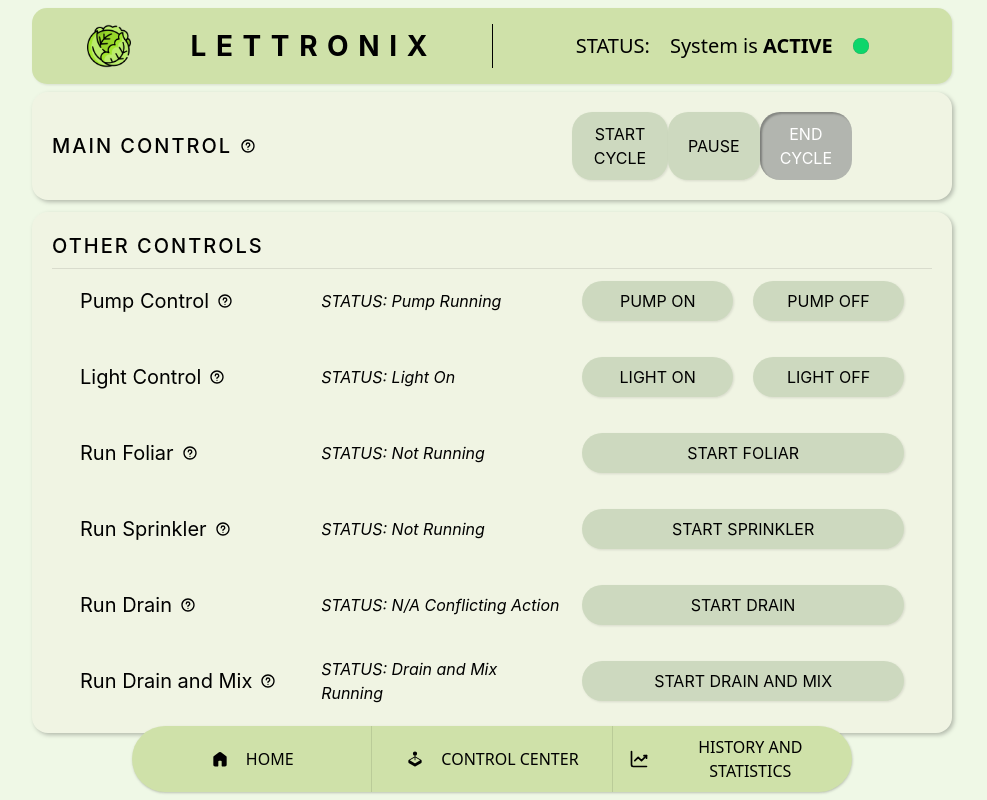
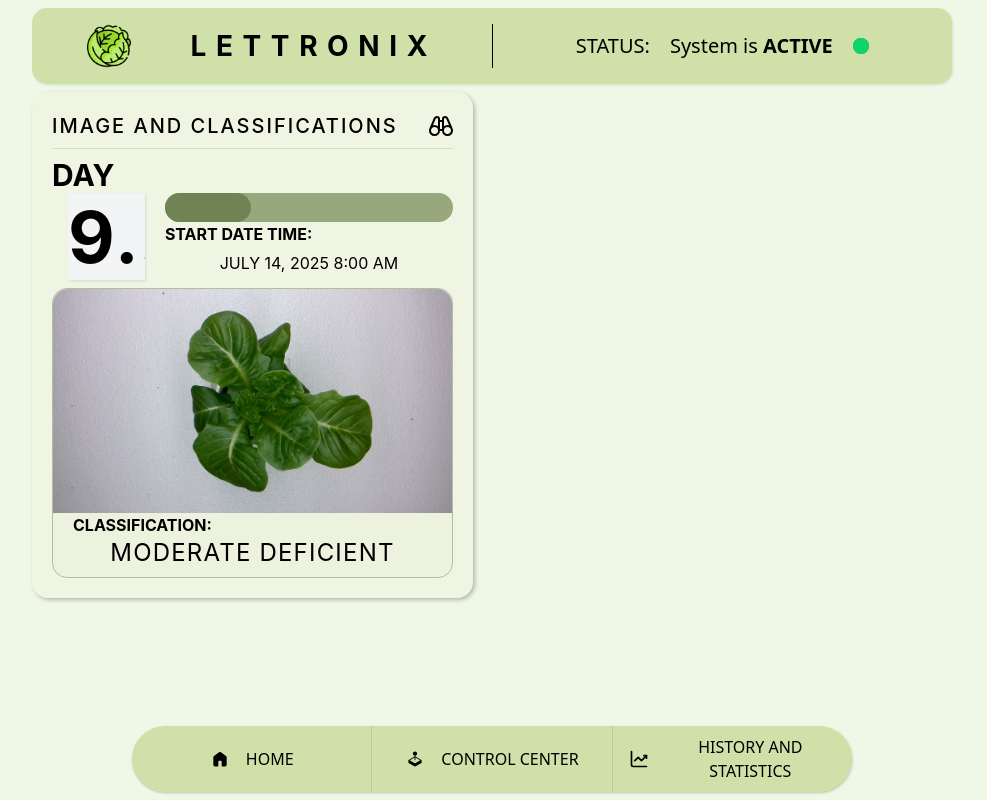
Before and after one commit to Studiuum/LettronixWeb, a React (Vite) app: page / in a window 1280 px wide. Shown: the whole page, without its empty margins (148-1135 px from the left). Built offline with nearby package versions, Linux system fonts and the light colour scheme.

Commit message:
DAYS Number fixed, first half of history and stats fixed

```diff
--- a/src/App.tsx
+++ b/src/App.tsx
@@ -5,6 +5,7 @@ import HeaderRender from "./components/HeaderRender";
 import HomeWindowRender from "./components/HomeWindow";
 import FootRender from "./components/FooterRender";
 import ControlCenterRender from "./components/ControlCenterRender";
+import HistoryStatRender from "./components/HistoryStatsRender";
 // import "./index.css";
 
 function App() {
@@ -13,7 +14,8 @@ function App() {
       <div className="flex flex-col justify-between gap-y-2 mx-45 my-2 overflow-visible">
         <HeaderRender />
         {/* <HomeWindowRender /> */}
-        <ControlCenterRender />
+        {/* <ControlCenterRender /> */}
+        <HistoryStatRender />
       </div>
       <FootRender />
     </>
--- /dev/null
+++ b/src/components/HistoryStatsRender.tsx
@@ -0,0 +1,103 @@
+import "../LettronixTheme.css";
+
+const card =
+  "flex flex-col p-5 bg-lettronix-card-bg drop-shadow-all-fx font-Inter rounded-2xl border-0.25 border-lettronix-card-border gap-2";
+
+const titleCard =
+  "flex items-center justify-between border-b-1 border-lettronix-title-border pb-2";
+
+const titleName = "font-medium text-xl tracking-widest";
+
+interface SensorCardProps {
+  label: string;
+  value: number;
+}
+
+function RenderSensorReadingsCard({ label, value }: SensorCardProps) {
+  let fileName: string;
+  let stringVal: string;
+
+  if (label === "TEMP") {
+    fileName = "temperature";
+    stringVal = `${value}°C`;
+  } else if (label == "HUM") {
+    fileName = "humidity";
+    stringVal = `${value}%`;
+  } else {
+    fileName = label;
+    stringVal = `${value}`;
+  }
+
+  return (
+    <div className="flex flex-col flex-1 justify-center items-center font-bold gap-2">
+      <img src={`icons/${fileName}-reading-icon.svg`} className="w-12 h-12" />
+      <div className="flex-1 text-xl">{label}</div>
+      <div className="flex-1 text-2xl font-medium">{stringVal}</div>
+    </div>
+  );
+}
+
+const controlBtn =
+  "px-[20px] py-[10px] rounded-[20px] drop-shadow-btn-fx bg-lettronix-btn hover:bg-lettronix-hover active:bg-lettronix-selected active:drop-shadow-none active:inset-shadow-inward-all-fx disabled:bg-lettronix-btn-disabled disabled:drop-shadow-none disabled:inset-shadow-inward-all-fx disabled:text-white disabled:cursor-events-none transition active:scale-99 duration-300";
+
+function HistoryStatRender() {
+  return (
+    <>
+      <div className="flex flex-1 w-full h-full justify-center gap-10">
+        {/* LEFT SIDE */}
+        <div className={`${card} w-1/2 justify-between`}>
+          {/* OVERVIEW LINE */}
+          <div className={`${titleCard}`}>
+            <div className={`${titleName}`}>IMAGE AND CLASSIFICATIONS</div>
+            <img src="icons/overview-icon.svg" />
+          </div>
+
+          {/* DAYS - GROUP */}
+          <div className=" flex flex-col justify-center gap-0">
+            <div className="flex-1 font-bold text-3xl">DAY</div>
+            <div className="flex items-center justify-center ml-4 gap-5">
+              {/* FUNCION HERE */}
+              <input
+                type="text"
+                value={99}
+                className="shrink-0 w-1/5 font-bold text-7xl text-center overflow-hidden text-ellipsis whitespace-nowrap bg-gray-100 drop-shadow-btn-fx border-0.5 border-lettronix-title-border outline-0 focus:bg-lettronix-img-class"
+              />
+
+              <div className="flex flex-col w-full h-full text-[16px]">
+                {/* PROGRESS BAR */}
+                <div className="flex flex-1 h-4">
+                  {/* FUNCION HERE  */}
+                  <div className="flex-1 bg-lettronix-progressbar-bg rounded-full color-let">
+                    <div className="h-full bg-lettronix-progressbar-fg  rounded-full w-[30%] text-lettronix-progressbar-fg p-0.5"></div>
+                  </div>
+                </div>
+                <div className="font-bold flex-1 ">START DATE TIME:</div>
+                <div className="flex-1 text-center">JULY 14, 2025 8:00 AM</div>
+              </div>
+            </div>
+          </div>
+          {/* IMAGE + CLASSIFICATION */}
+          <div className="flex flex-col flex-1 rounded-[15px] gap-0 border-1 border-lettronix-selected">
+            <img
+              src="/WIN_20250331_18_16_58_Pro.jpg"
+              className="w-full h-70 object-cover flex-1 rounded-t-[15px]"
+            />
+            <div className="flex flex-col justify-center bg-lettronix-img-class rounded-b-[15px] pb-2">
+              <div className="flex-1 font-bold text-[16px] ml-5">
+                CLASSIFICATION:
+              </div>
+              <div className="flex-1 font-regular text-2xl text-center tracking-wider">
+                MODERATE DEFICIENT
+              </div>
+            </div>
+          </div>
+        </div>
+
+        {/* RIGHT SIDE */}
+        <div className="flex flex-col w-1/2  gap-3 justify-center"></div>
+      </div>
+    </>
+  );
+}
+
+export default HistoryStatRender;
--- a/src/components/HomeWindow.tsx
+++ b/src/components/HomeWindow.tsx
@@ -56,7 +56,7 @@ function HomeWindowRender() {
             <div className="flex-1 font-bold text-3xl">DAY</div>
             <div className="flex items-center justify-center ml-4 gap-5">
               {/* FUNCION HERE */}
-              <div className="shrink-0 w-1/6 font-bold text-7xl text-center">
+              <div className="shrink-0 w-1/5 font-bold text-7xl text-center overflow-hidden text-ellipsis whitespace-nowrap">
                 30
               </div>
               <div className="flex flex-col w-full h-full text-[16px]">
```
